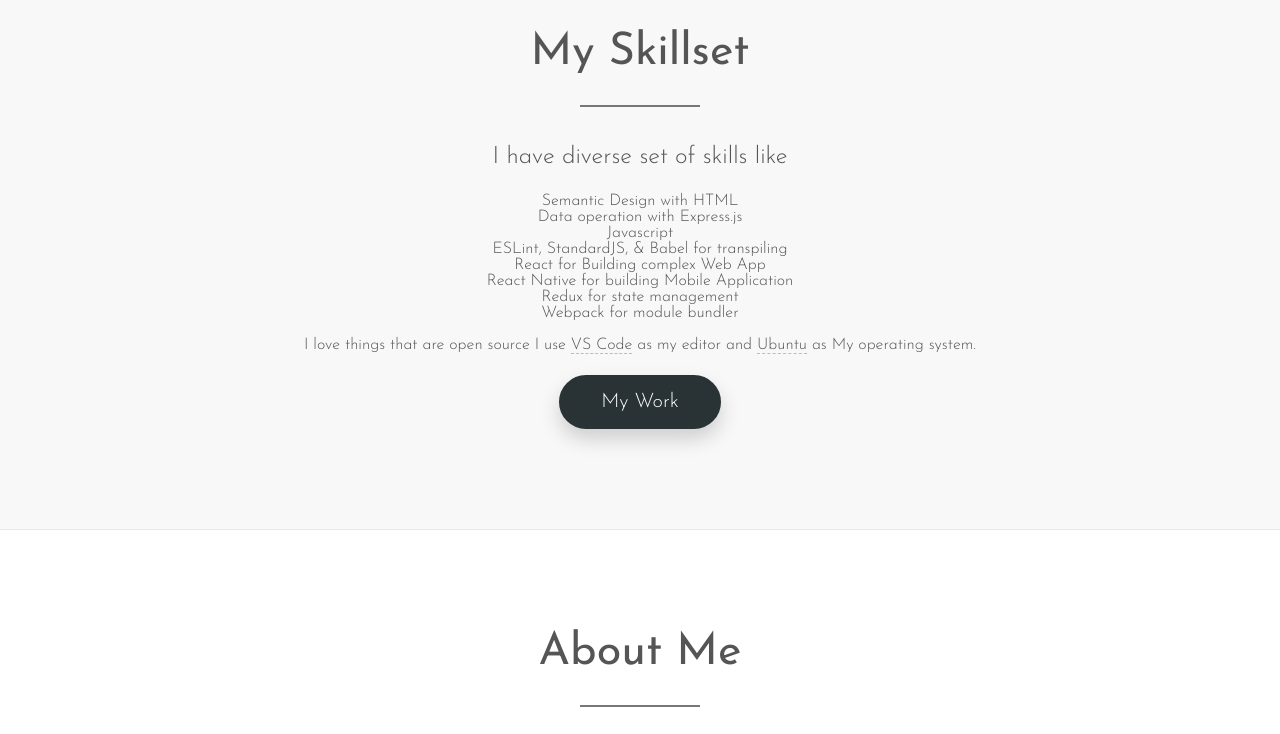
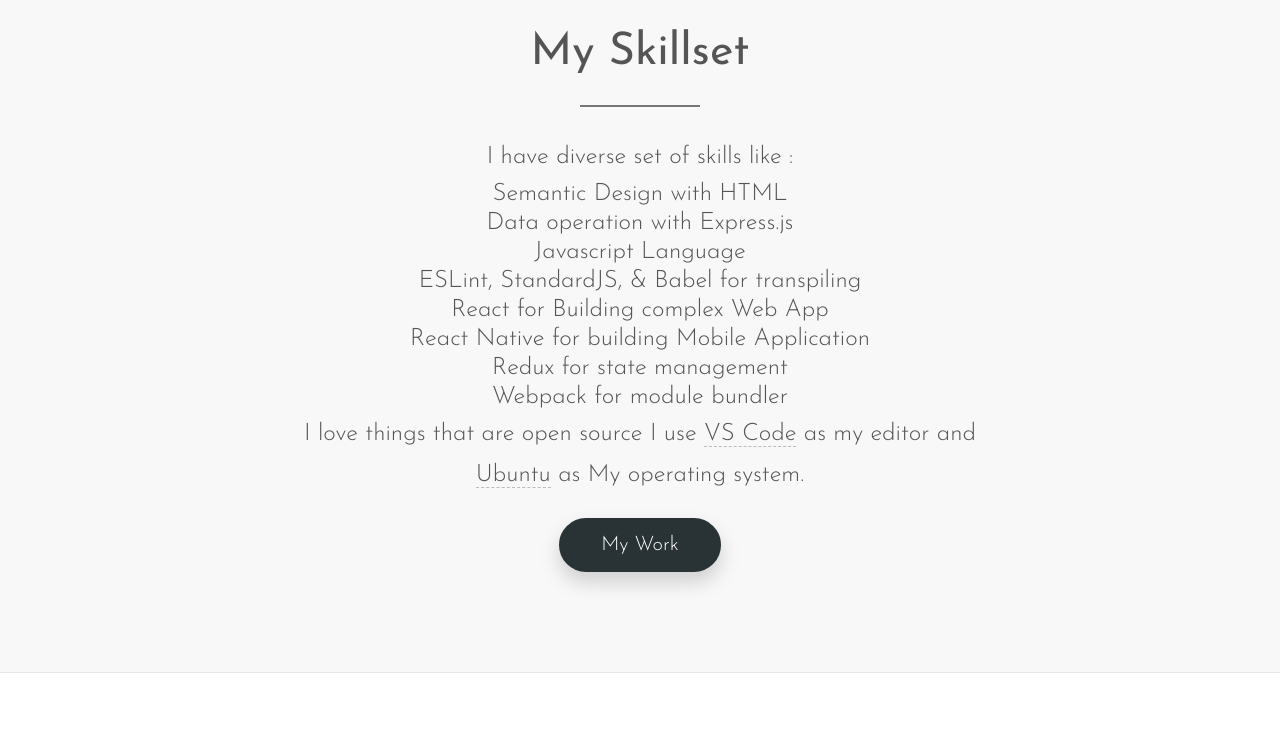
Before and after one commit to tatasfachrul/portofolio, a website built with Parcel: page src/index.html in a window 1280 px wide. Shown: the part 1500-2234 px from the top of the page. Built offline with nearby package versions, Linux system fonts and the light colour scheme.

```diff
--- a/src/index.html
+++ b/src/index.html
@@ -66,7 +66,7 @@
 
 	<header class="header" role="banner" id="header">
 		<div class="header__text-box">
-			<h1 class="heading-primary">Hi! I'm Tatas</h1>
+			<h1 class="heading-primary">Hi! I'm Tatas Fachrul</h1>
 			<p class="header__description">
 				A Software Engineer based in Indonesia. I enjoy creating things that live on the internet, whether that be website, mobile application, or anything in between.
 			</p>
@@ -121,12 +121,12 @@
 					operating system.
 				</p> -->
 				<p class="intro-text">
-					I have diverse set of skills like
+					I have diverse set of skills like : </p>
 					<ul>
 						<li></li>
 						<li>Semantic Design with HTML</li>
 						<li>Data operation with Express.js</li>
-						<li>Javascript</li>
+						<li>Javascript Language</li>
 						<li>ESLint, StandardJS, & Babel for transpiling</li>
 						<li>React for Building complex Web App</li>
 						<li>React Native for building Mobile Application</li>
@@ -134,6 +134,7 @@
 						<li>Webpack for module bundler</li>
 						<li></li>
 					</ul>
+					<p class="intro-text">
 					I love
 					things that are open source I use
 					<a target="_blank" href="https://code.visualstudio.com/">VS Code</a>
@@ -201,7 +202,7 @@
 				<p class="intro-text">
 					You can see my portfolio here on github :
 					</p><p class="intro-text">
-					<a href="https://github.com/tatasfachrul" class="btn-repo">
+					<a href="https://github.com/tatasfachrul" class="btn btn__hire">
 					<img src="./img/Octocat.png" alt="" class="work__construction" />
 				</a></p>
 
--- a/src/scss/base/_base.scss
+++ b/src/scss/base/_base.scss
@@ -34,6 +34,19 @@
 
 }
 
+li {
+    list-style-type: none;
+    max-width: 50rem;
+    margin: 5px auto;
+    font-size: 1.8rem;
+    text-align: center;
+
+    @media(min-width: 768px) {
+        font-size: 2.4rem;
+        max-width: 70rem;
+    }
+}
+
 .intro-text {
     max-width: 50rem;
     margin: 0 auto;
```
